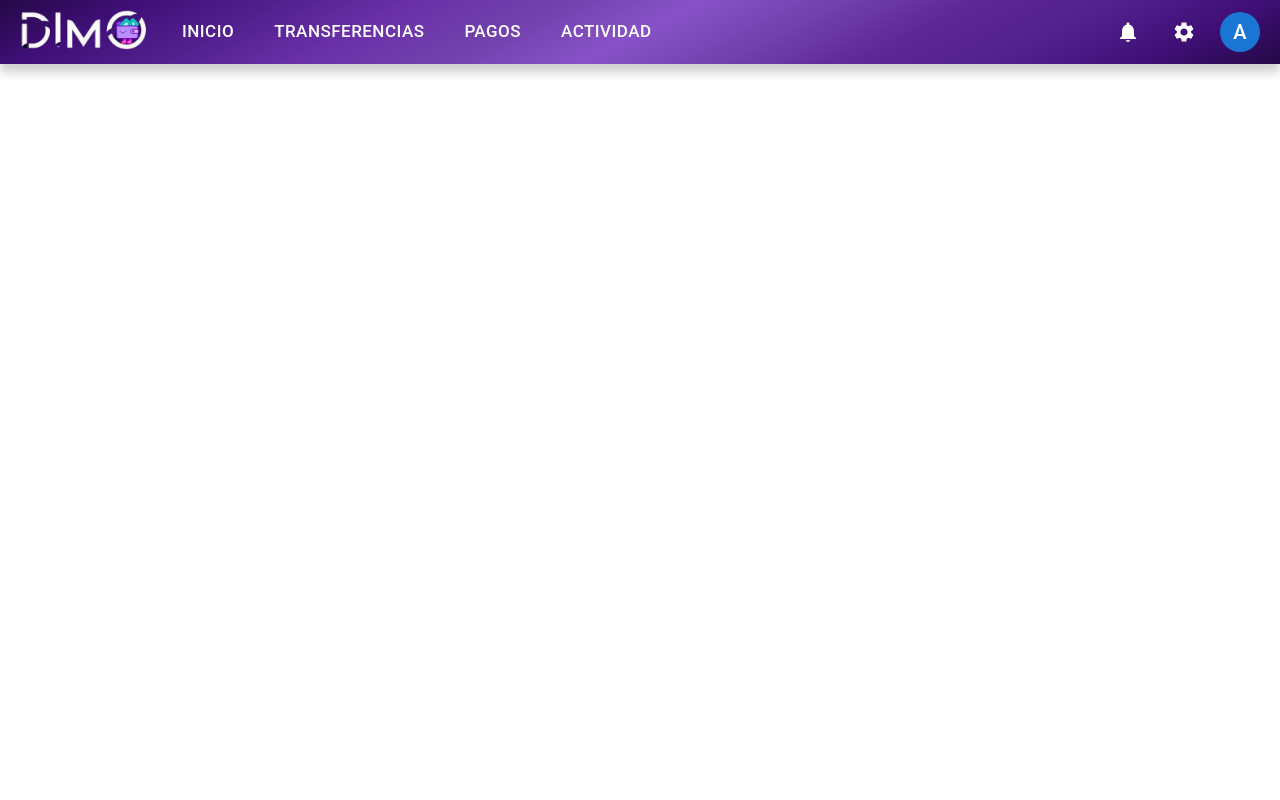
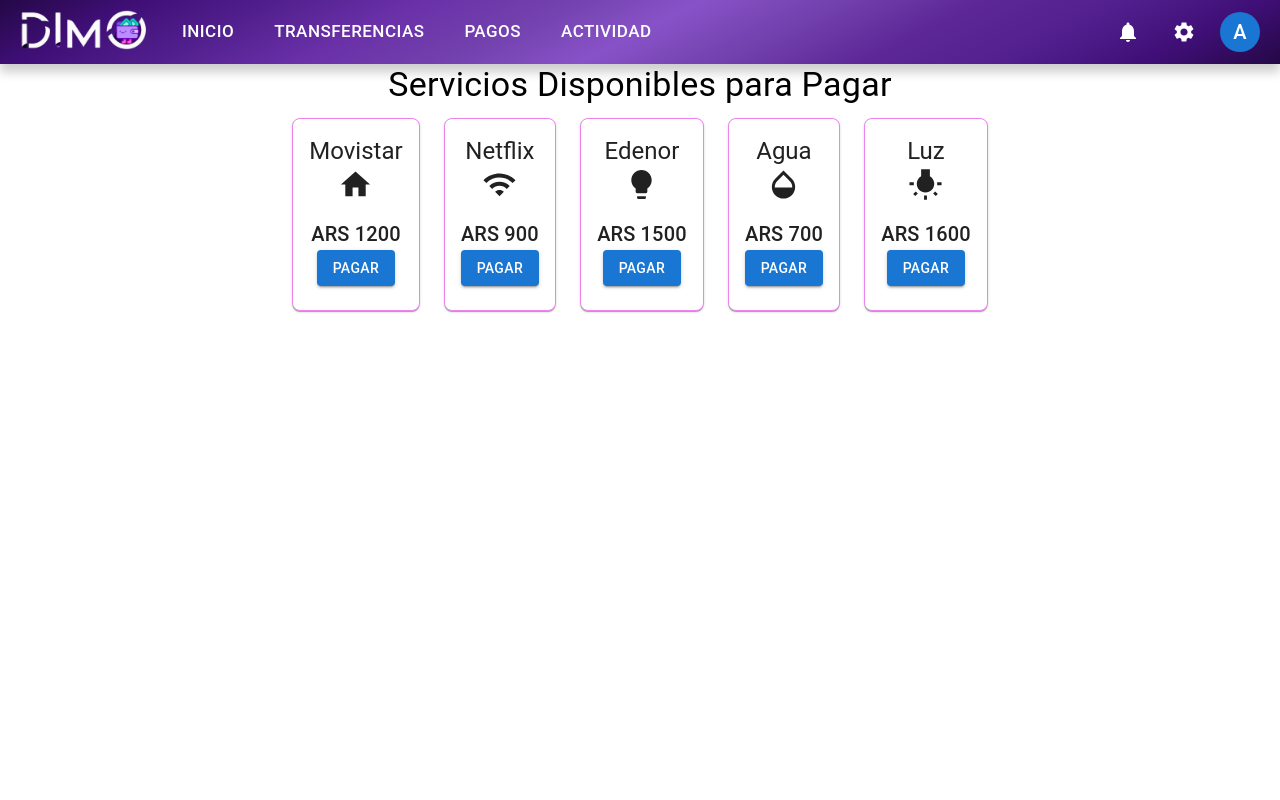
Before and after one commit to alkemyTech/BBVA-FS-W5-Front-S1, a React (Vite) app: page /payment in a window 1280 px wide. Shown: the top 800 px of the page. Built offline with nearby package versions, Linux system fonts and the light colour scheme.

Commit message:
Se agrega el componente Payment

```diff
--- a/package.json
+++ b/package.json
@@ -15,14 +15,15 @@
     "@mui/icons-material": "^6.1.10",
     "@mui/material": "^6.1.10",
     "@react-spring/web": "^9.7.5",
-    "@reduxjs/toolkit": "^2.4.0",
+    "@reduxjs/toolkit": "^2.5.0",
     "axios": "^1.7.9",
     "jwt-decode": "^4.0.0",
     "prop-types": "^15.8.1",
     "react": "^18.3.1",
     "react-dom": "^18.3.1",
     "react-router-dom": "^7.0.2",
-    "react-use-gesture": "^9.1.3"
+    "react-use-gesture": "^9.1.3",
+    "redux": "^5.0.1"
   },
   "devDependencies": {
     "@eslint/js": "^9.15.0",
--- a/src/App.jsx
+++ b/src/App.jsx
@@ -4,6 +4,7 @@
 import WelcomePage from "./components/WelcomePage/WelcomePage";
 import { BrowserRouter as Router, Routes, Route, Navigate } from "react-router-dom";
 import Home from "./components/Home/home";
+import PaymentsServices from "./components/Payment/PaymentsServices";
 
 
 
@@ -16,6 +17,7 @@
           <Route path="/home" element={<Home />} />
           <Route path="/login" element={<LoginSignUp isLogin={true} />} />
           <Route path="/signUp" element={<LoginSignUp isLogin={false} />} />
+          <Route path="/payment" element={<PaymentsServices />} />
         </Routes>
       </Router>
     </Page>
--- /dev/null
+++ b/src/components/Payment/PaymentsServices.jsx
@@ -0,0 +1,159 @@
+// src/components/Payment.jsx
+import React, { useState, useEffect } from 'react';
+import { Container, Card, CardContent, Typography, Button, Dialog, DialogTitle, DialogContent, DialogActions, Box, TextField, FormControl, FormLabel, RadioGroup, FormControlLabel, Radio, FormHelperText } from '@mui/material';
+import Grid from '@mui/material/Grid2'; // Import Grid
+import { Home, Wifi, Lightbulb, Opacity, WbIncandescent } from '@mui/icons-material';
+
+const services = [
+  { name: 'Movistar', icon: <Home fontSize="large" />, price: 'ARS 1200' },
+  { name: 'Netflix', icon: <Wifi fontSize="large" />, price: 'ARS 900' },
+  { name: 'Edenor', icon: <Lightbulb fontSize="large" />, price: 'ARS 1500' },
+  { name: 'Agua', icon: <Opacity fontSize="large" />, price: 'ARS 700' },
+  { name: 'Luz', icon: <WbIncandescent fontSize="large" />, price: 'ARS 1600' },
+];
+
+// Valores fijos para los balances
+const balancePesos = 50000; // Ejemplo: 50,000 pesos disponibles
+const balanceDolares = 1000; // Ejemplo: 1,000 dólares disponibles
+
+const Payment = () => {
+  const [open, setOpen] = useState(false);
+  const [selectedService, setSelectedService] = useState(null);
+  const [amount, setAmount] = useState('');
+  const [concept, setConcept] = useState('');
+  const [currency, setCurrency] = useState('');
+  const [paymentDate, setPaymentDate] = useState('');
+  const [errors, setErrors] = useState({});
+
+  useEffect(() => {
+    setPaymentDate(new Date().toLocaleString());
+  }, [open]);
+
+  const handleClickOpen = (service) => {
+    setSelectedService(service);
+    setOpen(true);
+  };
+
+  const handleClose = () => {
+    setOpen(false);
+    setSelectedService(null);
+    setAmount('');
+    setConcept('');
+    setCurrency('');
+    setPaymentDate('');
+    setErrors({});
+  };
+
+  const validate = () => {
+    let tempErrors = {};
+    if (!currency) tempErrors.currency = "Seleccione una moneda.";
+    if (amount <= 0) tempErrors.amount = "El monto debe ser mayor que cero.";
+    if (concept.length > 100) tempErrors.concept = "El concepto debe tener un máximo de 100 caracteres.";
+    setErrors(tempErrors);
+    return Object.keys(tempErrors).length === 0;
+  };
+
+  const handleConfirmPayment = () => {
+    if (validate()) {
+      alert(`Pago confirmado:
+Servicio: ${selectedService.name}
+Monto: ${amount} ${currency}
+Concepto: ${concept}
+Fecha y hora: ${paymentDate}`);
+      handleClose();
+    }
+  };
+
+  return (
+    <Container>
+      <Typography variant="h4" align="center" gutterBottom>
+        Servicios Disponibles para Pagar
+      </Typography>
+      <Grid container spacing={3} justifyContent="center">
+        {services.map((service) => (
+          <Grid item xs={12} sm={6} md={4} lg={3} key={service.name}>
+            <Card sx={{ borderRadius: '8px', border: '1px solid violet' }}>
+              <CardContent sx={{ display: 'flex', flexDirection: 'column', alignItems: 'center', textAlign: 'center' }}>
+                <Typography variant="h5">{service.name}</Typography>
+                <Box display="flex" justifyContent="center" alignItems="center" marginBottom={2}>
+                  {service.icon}
+                </Box>
+                <Typography variant="h6">{service.price}</Typography>
+                <Button variant="contained" color="primary" onClick={() => handleClickOpen(service)}>
+                  Pagar
+                </Button>
+              </CardContent>
+            </Card>
+          </Grid>
+        ))}
+      </Grid>
+
+      {selectedService && (
+        <Dialog
+          open={open}
+          onClose={handleClose}
+          PaperProps={{
+            sx: {
+              borderRadius: '8px',
+              border: '1px solid violet',
+            },
+          }}
+        >
+          <DialogTitle sx={{ textAlign: 'center' }}>
+            Confirmar Pago
+          </DialogTitle>
+          <DialogContent>
+            <Box textAlign="center">
+              {selectedService.icon}
+              <Typography variant="h5">{selectedService.name}</Typography>
+              <Typography variant="h6">{selectedService.price}</Typography>
+              <FormControl component="fieldset" fullWidth margin="normal" required error={!!errors.currency}>
+                <FormLabel component="legend">Moneda</FormLabel>
+                <RadioGroup row value={currency} onChange={(e) => setCurrency(e.target.value)}>
+                  <FormControlLabel value="Pesos" control={<Radio />} label={`Pesos (Disponible: ${balancePesos} ARS)`} />
+                  <FormControlLabel value="Dólares" control={<Radio />} label={`Dólares (Disponible: ${balanceDolares} USD)`} />
+                </RadioGroup>
+                {errors.currency && <FormHelperText>{errors.currency}</FormHelperText>}
+              </FormControl>
+              <TextField
+                label="Monto"
+                type="number"
+                fullWidth
+                value={amount}
+                onChange={(e) => setAmount(Math.max(0, e.target.value))}
+                margin="normal"
+                required
+                error={!!errors.amount}
+                helperText={errors.amount}
+              />
+              <TextField
+                label="Concepto"
+                fullWidth
+                value={concept}
+                onChange={(e) => setConcept(e.target.value)}
+                inputProps={{ maxLength: 100 }}
+                margin="normal"
+                required
+                error={!!errors.concept}
+                helperText={errors.concept}
+              />
+              <Typography variant="body2" color="textSecondary" mt={2}>
+                Fecha y hora: {paymentDate}
+              </Typography>
+            </Box>
+          </DialogContent>
+          <DialogActions sx={{ justifyContent: 'space-between' }}>
+            <Button onClick={handleClose} variant="outlined" color="secondary">
+              Volver
+            </Button>
+            <Button onClick={handleConfirmPayment} variant="contained" color="primary">
+              Confirmar Pago
+            </Button>
+          </DialogActions>
+        </Dialog>
+      )}
+    </Container>
+  );
+};
+
+export default Payment;
```
Also changed, not shown: src/components/WelcomePage/WelcomePage.jsx (line endings or trailing spaces), 1 other file (tests, documents, lock files or other folders).
